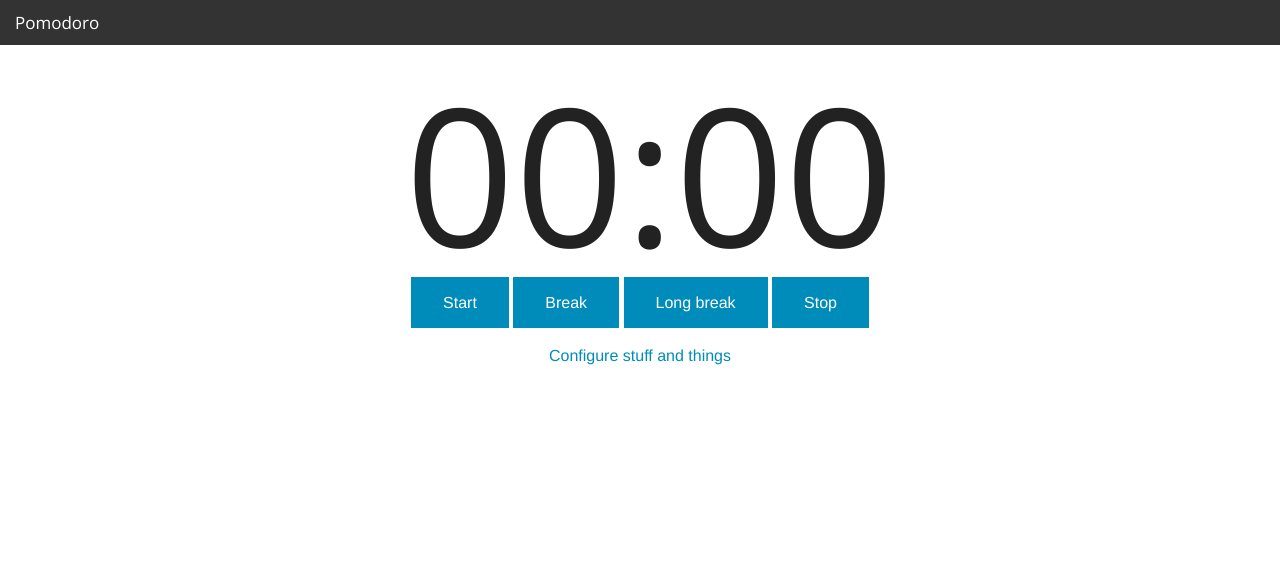
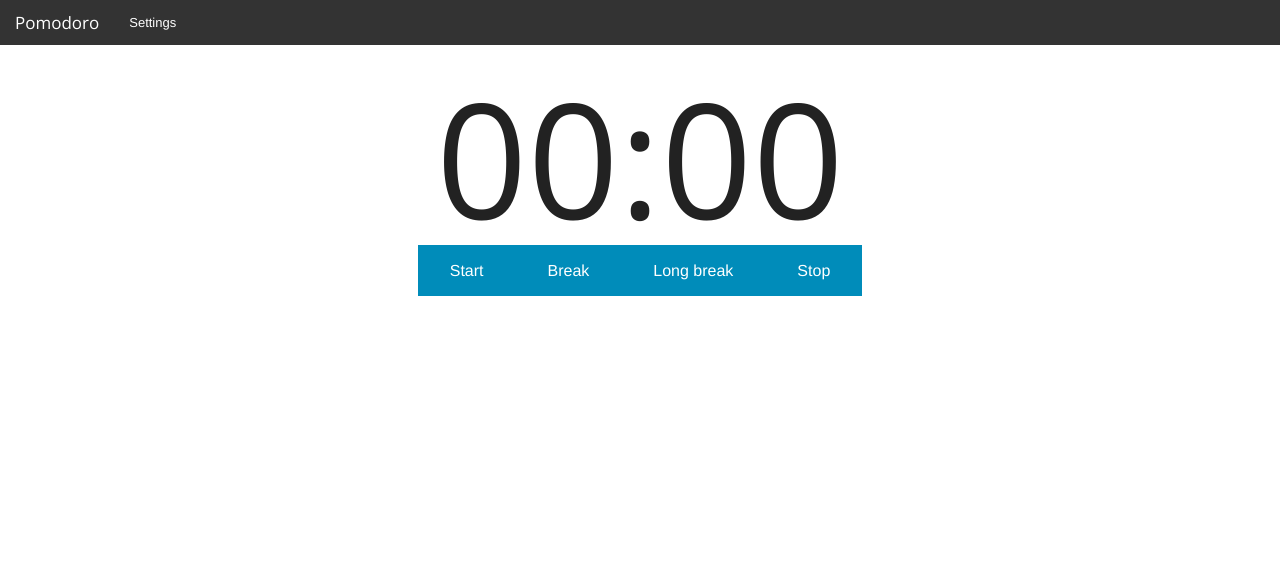
Before and after one commit to thibault/pomodoro, a website: page src/index.html in a window 1280 px wide. Drawn offline with nearby package versions, Linux system fonts and the light colour scheme.

Commit message:
Move settings link in title

```diff
--- a/src/css/project.css
+++ b/src/css/project.css
@@ -8,7 +8,7 @@ span#timer {
   color: #222222;
   text-rendering: optimizeLegibility;
   margin-bottom: 0.5rem;
-  font-size: 12rem;
+  font-size: 10rem;
   text-align: center;
   display: block;
 }
--- a/src/index.html
+++ b/src/index.html
@@ -16,6 +16,11 @@
                 <h1><a href="/">Pomodoro</a></h1>
             </li>
         </ul>
+        <section class="top-bar-section">
+            <ul class="left">
+                <li> <a href="#" data-reveal-id="configurationModal">Settings</a></li>
+            </ul>
+        </section>
     </nav>
 
     <div class="row">
@@ -28,27 +33,23 @@
             class="control start-control"
             data-action="start"
             data-type="pomodoro"
-            data-duration="1500000">Start</button>
-        <button
+            data-duration="1500000">Start</button><button
+
             id="start-break-btn"
             class="control start-control"
             data-action="start"
             data-type="break"
-            data-duration="300000">Break</button>
-        <button
+            data-duration="300000">Break</button><button
+
             id="start-lbreak-btn"
             class="control start-control"
             data-action="start"
             data-type="break"
-            data-duration="900000">Long break</button>
-        <button
+            data-duration="900000">Long break</button><button
+
             id="stop-btn"
             class="control stop-control"
             data-action="stop">Stop</button>
-    </div>
-
-    <div class="center">
-        <a href="#" data-reveal-id="configurationModal">Configure stuff and things</a>
     </div>
 
     <div id="statsChart"></div>
```
